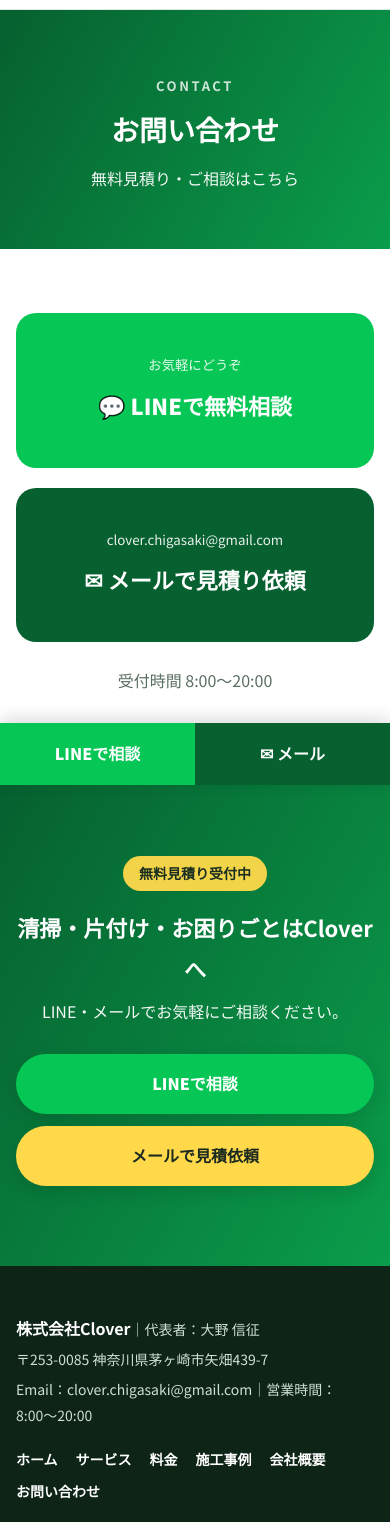
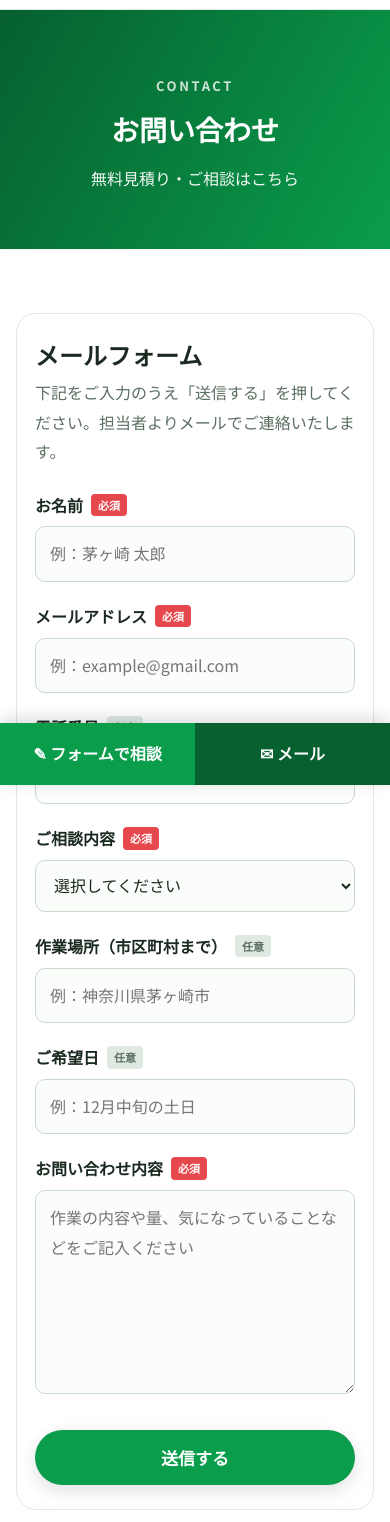
Before and after one commit to clover-benriya00/clover-benriya00.github.io, a plain HTML site: page contact.html in a window 390 px wide. Shown: the part 59-1581 px from the top of the page. Drawn offline with Linux system fonts and the light colour scheme.

Commit message:
LINEの相談ボタンをメールフォームに変更
Co-Authored-By: Claude Opus 5.5 <noreply@anthropic.com>

```diff
--- a/contact.html
+++ b/contact.html
@@ -18,7 +18,7 @@
   <div class="head">
     <a class="brand" href="index.html"><span class="logo-icon">☘</span><span class="brand-name">株式会社Clover<small>便利屋・清掃サービス｜全国対応</small></span></a>
     <nav class="nav" id="nav"><a href="index.html">ホーム</a><a href="service.html">サービス</a><a href="price.html">料金</a><a href="works.html">施工事例</a><a href="company.html">会社概要</a><a href="contact.html" class="current">お問い合わせ</a></nav>
-    <a class="head-cta" href="https://lin.ee/Qf1n48V" target="_blank" rel="noopener">LINEで無料相談</a>
+    <a class="head-cta" href="contact.html#form">無料見積りフォーム</a>
     <button class="menu-btn" type="button" aria-label="メニューを開く" onclick="document.getElementById('nav').classList.toggle('open')">☰</button>
   </div>
 </header>
@@ -31,8 +31,63 @@
 </section>
 <section class="section">
   <div class="container">
-    <div class="contact-grid">
-      <a class="contact-card line" href="https://lin.ee/Qf1n48V" target="_blank" rel="noopener"><small>お気軽にどうぞ</small><span class="big">💬 LINEで無料相談</span></a>
+
+    <!-- ===== メールフォーム =====
+         送信された内容は、下の action に書いたメールアドレスに届きます。
+         受け取るアドレスを変えるときは「clover.chigasaki@gmail.com」の部分を書き換えてください。
+         送信後に表示するページは _next の値（thanks.html のURL）です。 -->
+    <form class="contact-form" id="form" action="https://formsubmit.co/clover.chigasaki@gmail.com" method="POST">
+      <h2>メールフォーム</h2>
+      <p class="form-lead">下記をご入力のうえ「送信する」を押してください。担当者よりメールでご連絡いたします。</p>
+
+      <input type="hidden" name="_subject" value="【ホームページ】お問い合わせが届きました">
+      <input type="hidden" name="_next" value="https://clover-benriya00.github.io/thanks.html">
+      <input type="hidden" name="_template" value="table">
+      <input type="hidden" name="_captcha" value="false">
+      <!-- 迷惑メール対策：人には見えない欄。ここに入力があると送信されません -->
+      <input type="text" name="_honey" class="honey" tabindex="-1" autocomplete="off">
+
+      <div class="field">
+        <label for="f-name">お名前<span class="req">必須</span></label>
+        <input id="f-name" type="text" name="お名前" required placeholder="例：茅ヶ崎 太郎">
+      </div>
+      <div class="field">
+        <label for="f-email">メールアドレス<span class="req">必須</span></label>
+        <input id="f-email" type="email" name="email" required placeholder="例：example@gmail.com">
+      </div>
+      <div class="field">
+        <label for="f-tel">電話番号<span class="opt">任意</span></label>
+        <input id="f-tel" type="tel" name="電話番号" placeholder="例：090-1234-5678">
+      </div>
+      <div class="field">
+        <label for="f-service">ご相談内容<span class="req">必須</span></label>
+        <select id="f-service" name="ご相談内容" required>
+          <option value="">選択してください</option>
+          <option>ハウスクリーニング</option>
+          <option>マンション共用部清掃</option>
+          <option>草刈り・庭作業</option>
+          <option>不用品回収・片付け</option>
+          <option>引越し手伝い・家具組立</option>
+          <option>遺品整理・生前整理</option>
+          <option>その他・まだ決まっていない</option>
+        </select>
+      </div>
+      <div class="field">
+        <label for="f-place">作業場所（市区町村まで）<span class="opt">任意</span></label>
+        <input id="f-place" type="text" name="作業場所" placeholder="例：神奈川県茅ヶ崎市">
+      </div>
+      <div class="field">
+        <label for="f-date">ご希望日<span class="opt">任意</span></label>
+        <input id="f-date" type="text" name="ご希望日" placeholder="例：12月中旬の土日">
+      </div>
+      <div class="field">
+        <label for="f-msg">お問い合わせ内容<span class="req">必須</span></label>
+        <textarea id="f-msg" name="お問い合わせ内容" rows="6" required placeholder="作業の内容や量、気になっていることなどをご記入ください"></textarea>
+      </div>
+      <button class="btn btn-green submit" type="submit">送信する</button>
+    </form>
+
+    <div class="contact-grid single">
       <a class="contact-card mail" href="mailto:clover.chigasaki@gmail.com?subject=無料見積もり依頼"><small>clover.chigasaki@gmail.com</small><span class="big">✉ メールで見積り依頼</span></a>
     </div>
     <p class="hours">受付時間 8:00〜20:00</p>
@@ -45,9 +100,9 @@
   <div class="container">
     <p class="eyebrow">無料見積り受付中</p>
     <h2>清掃・片付け・お困りごとはCloverへ</h2>
-    <p>LINE・メールでお気軽にご相談ください。</p>
+    <p>メールフォーム・メールでお気軽にご相談ください。</p>
     <div class="btn-row">
-      <a class="btn btn-line" href="https://lin.ee/Qf1n48V" target="_blank" rel="noopener">LINEで相談</a>
+      <a class="btn btn-white" href="contact.html#form">フォームで相談</a>
       <a class="btn btn-yellow" href="mailto:clover.chigasaki@gmail.com?subject=無料見積もり依頼">メールで見積依頼</a>
     </div>
   </div>
@@ -66,7 +121,7 @@
 
 <!-- スマホで画面下に固定表示されるボタン -->
 <div class="fixed">
-  <a class="line" href="https://lin.ee/Qf1n48V" target="_blank" rel="noopener">LINEで相談</a>
+  <a class="form" href="contact.html#form">✎ フォームで相談</a>
   <a href="mailto:clover.chigasaki@gmail.com?subject=無料見積もり依頼">✉ メール</a>
 </div>
 
--- a/style.css
+++ b/style.css
@@ -58,7 +58,7 @@ img{max-width:100%;display:block}
 }
 .nav a:hover,.nav a.current{background:var(--green-soft);color:var(--green-dark)}
 .head-cta{
-  background:var(--line);color:#fff;border-radius:999px;
+  background:var(--green);color:#fff;border-radius:999px;
   padding:10px 20px;font-weight:900;font-size:14px;white-space:nowrap;
 }
 .menu-btn{display:none}
@@ -283,3 +283,36 @@ img{max-width:100%;display:block}
 }
 .area-visual svg{width:96px;height:96px;margin:0 auto}
 .area-visual .area-big{font-size:clamp(32px,5vw,48px);margin:8px 0 0;line-height:1.2}
+
+/* ---- メールフォーム ---- */
+.btn-white{background:#fff;color:var(--green-dark)}
+.fixed a.form{background:var(--green)}
+.contact-form{
+  max-width:820px;margin:0 auto 40px;background:#fff;
+  border:1px solid var(--border);border-radius:20px;padding:40px;
+  scroll-margin-top:96px;
+}
+.contact-form h2{font-size:24px;margin:0}
+.form-lead{color:var(--muted);margin:6px 0 24px}
+.field{margin-bottom:20px}
+.field label{display:block;font-weight:700;margin-bottom:6px}
+.req,.opt{
+  display:inline-block;font-size:11px;font-weight:900;border-radius:4px;
+  padding:1px 7px;margin-left:8px;vertical-align:2px;
+}
+.req{background:#e5484d;color:#fff}
+.opt{background:var(--border);color:var(--muted)}
+.field input,.field select,.field textarea{
+  width:100%;font:inherit;font-size:16px;color:var(--text);
+  padding:12px 14px;border:1px solid #c9d8ce;border-radius:10px;background:#fbfdfb;
+}
+.field input:focus,.field select:focus,.field textarea:focus{
+  outline:none;border-color:var(--green);box-shadow:0 0 0 3px rgba(10,157,75,.15);background:#fff;
+}
+.honey{position:absolute;left:-9999px;width:1px;height:1px;opacity:0}
+.submit{width:100%;border:none;cursor:pointer;font-size:17px;margin-top:8px}
+.contact-grid.single{grid-template-columns:1fr;max-width:820px}
+.thanks{text-align:center;max-width:640px}
+@media (max-width:640px){
+  .contact-form{padding:24px 18px}
+}
```
Also changed, not shown: company.html (+4 -4 lines), index.html (+5 -5 lines), price.html (+4 -4 lines), service.html (+4 -4 lines), thanks.html (added, +73 -0 lines), works.html (+4 -4 lines).
